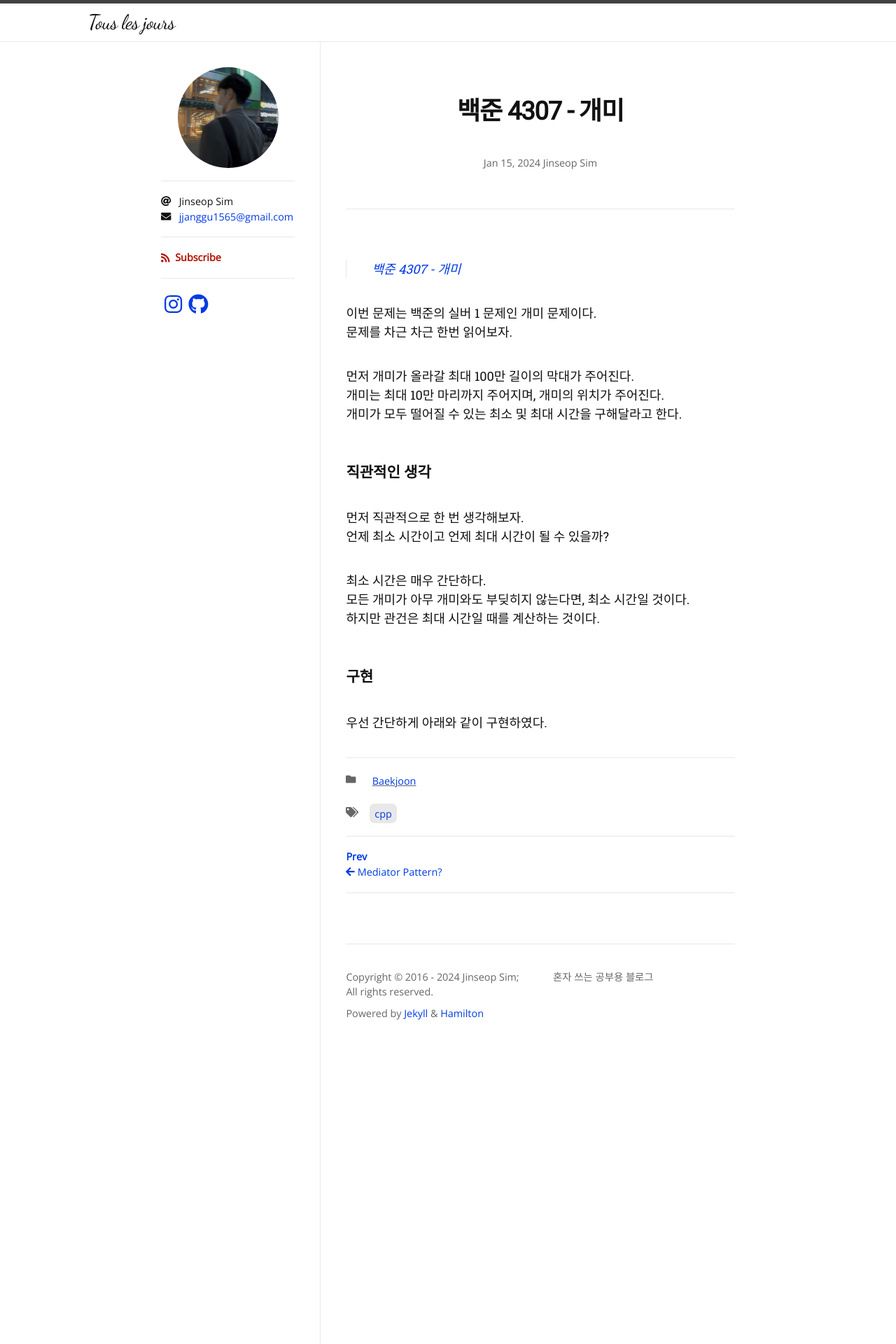
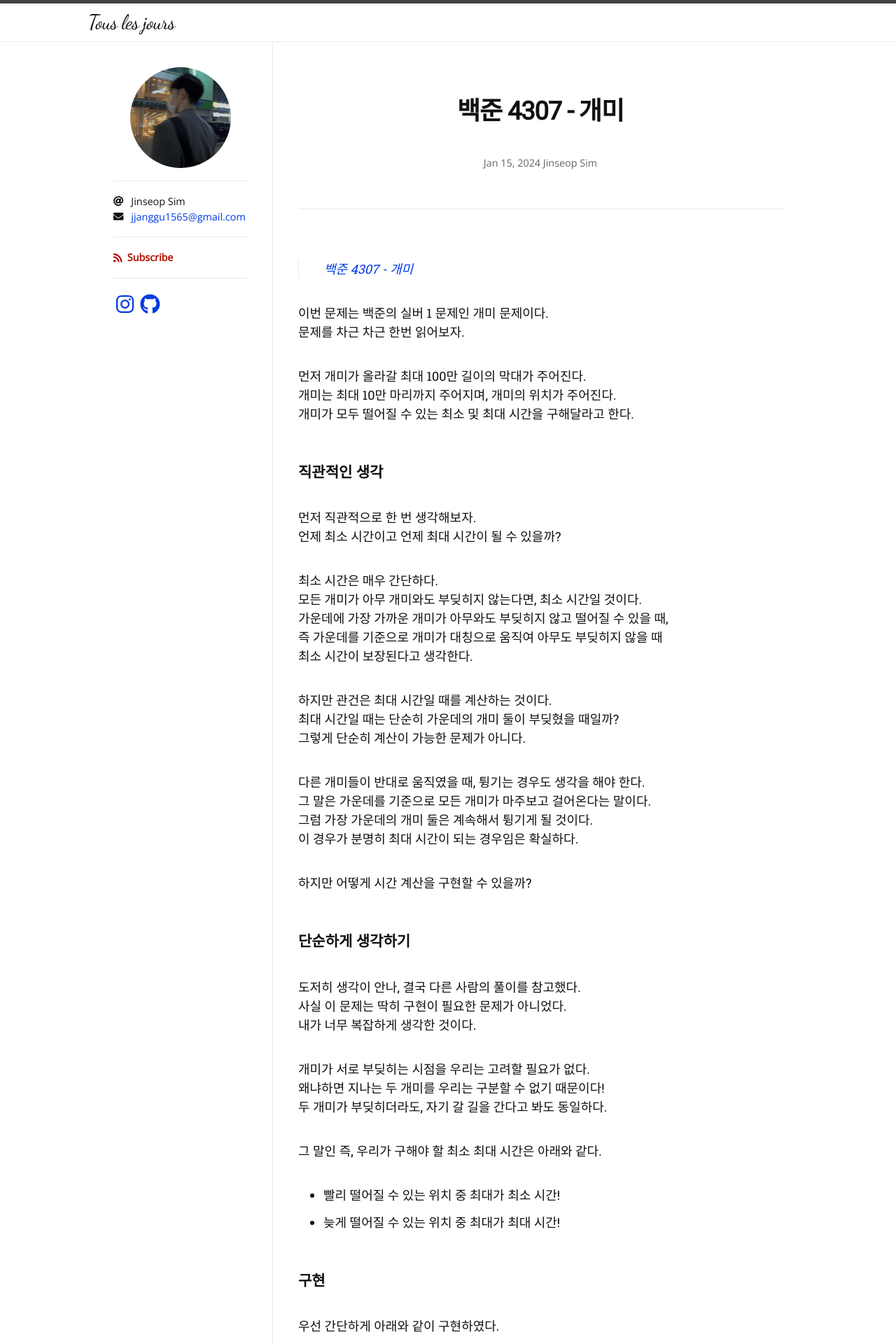
Before and after one commit to Jinseop-Sim/Jinseop-Sim.github.io, a Jekyll site: the page built from _posts/2024-01-15-bj-4307.md, in a window 1280 px wide. Shown: the top 1920 px of the page at 70% size. Built offline with Jekyll 4.4.1, drawn with Linux system fonts in a browser that asks for light colours; nearby versions of some CDN libraries; some web fonts are replaced; some of the changed text lies outside the part shown.

Commit message:
글 수정

```diff
--- a/_posts/2024-01-15-bj-4307.md
+++ b/_posts/2024-01-15-bj-4307.md
@@ -21,10 +21,59 @@
 
 최소 시간은 매우 간단하다.
 모든 개미가 아무 개미와도 부딪히지 않는다면, 최소 시간일 것이다.
+가운데에 가장 가까운 개미가 아무와도 부딪히지 않고 떨어질 수 있을 때,
+즉 가운데를 기준으로 개미가 대칭으로 움직여 아무도 부딪히지 않을 때
+최소 시간이 보장된다고 생각한다.
+
 하지만 관건은 최대 시간일 때를 계산하는 것이다.
+최대 시간일 때는 단순히 가운데의 개미 둘이 부딪혔을 때일까?
+그렇게 단순히 계산이 가능한 문제가 아니다.
+
+다른 개미들이 반대로 움직였을 때, 튕기는 경우도 생각을 해야 한다.
+그 말은 가운데를 기준으로 모든 개미가 마주보고 걸어온다는 말이다.
+그럼 가장 가운데의 개미 둘은 계속해서 튕기게 될 것이다.
+이 경우가 분명히 최대 시간이 되는 경우임은 확실하다.
+
+하지만 어떻게 시간 계산을 구현할 수 있을까?
+
+### 단순하게 생각하기
+도저히 생각이 안나, 결국 다른 사람의 풀이를 참고했다.
+사실 이 문제는 딱히 구현이 필요한 문제가 아니었다.
+내가 너무 복잡하게 생각한 것이다.
+
+개미가 서로 부딪히는 시점을 우리는 고려할 필요가 없다.
+왜냐하면 지나는 두 개미를 우리는 구분할 수 없기 때문이다!
+두 개미가 부딪히더라도, 자기 갈 길을 간다고 봐도 동일하다.
+
+그 말인 즉, 우리가 구해야 할 최소 최대 시간은 아래와 같다.
+- 빨리 떨어질 수 있는 위치 중 최대가 최소 시간!
+- 늦게 떨어질 수 있는 위치 중 최대가 최대 시간!
 
 ### 구현
 우선 간단하게 아래와 같이 구현하였다.
 {% highlight cpp%}
+int main() {
+	optimize();
 
+	cin >> tc;
+	while (tc--) {
+		int stick_len = 0, num = 0, pos = 0, min_time = 0, max_time = 0;
+		cin >> stick_len >> num;
+
+		for (int i = 0; i < num; i++) {
+			cin >> pos;
+
+			int temp_min = min(pos, stick_len - pos);
+			int temp_max = max(pos, stick_len - pos);
+			min_time = max(temp_min, min_time);
+			max_time = max(temp_max, max_time);
+		}
+
+		cout << min_time << " " << max_time << '\n';
+	}
+
+	return 0;
+}
 {% endhighlight cpp %}
+
+문제에 조금 더 단순하게 접근하려는 사고가 필요할 것 같다.
```
